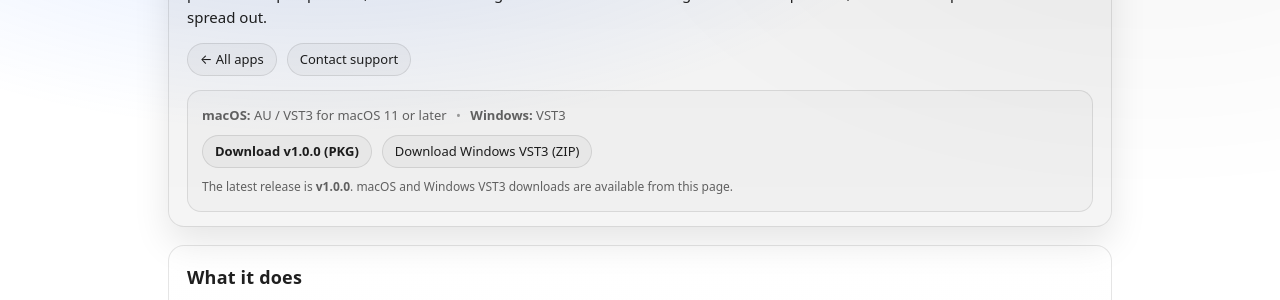
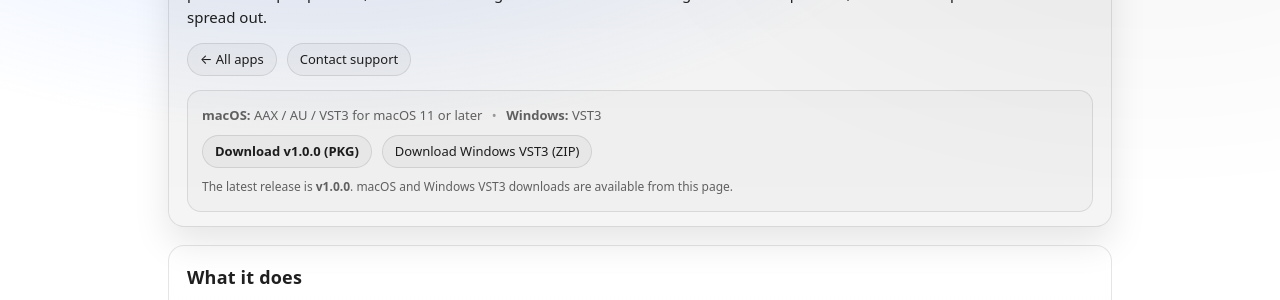
Before and after one commit to bitterapple/bitterapple.github.io, a Jekyll site: the page built from support/PanBlur/index.html, in a window 1280 px wide and 900 px high. Shown: the part 196-496 px from the top of the window. Built offline with Jekyll 4.4.1, drawn with Linux system fonts in a browser that asks for light colours.

Commit message:
PanBlur 1.0

```diff
--- a/support/PanBlur/index.html
+++ b/support/PanBlur/index.html
@@ -39,7 +39,9 @@ favicon: "/support/PanBlur/img/icon.png"
 
   <div class="nav">
     <a class="btn" href="{{ '/' | relative_url }}">← All apps</a>
-    <a class="btn" href="mailto:kjdevapphelp@gmail.com?subject=PanBlur%20Support"
+    <a
+      class="btn"
+      href="mailto:kjdevapphelp@gmail.com?subject=PanBlur%20Support"
       >Contact support</a
     >
   </div>
@@ -55,7 +57,7 @@ favicon: "/support/PanBlur/img/icon.png"
   >
     <div class="card" style="margin: 0">
       <div class="muted" style="font-size: 13px">
-        <strong>macOS:</strong> AU / VST3 for macOS 11 or later
+        <strong>macOS:</strong> AAX / AU / VST3 for macOS 11 or later
         <span style="opacity: 0.6; padding: 0 6px">•</span>
         <strong>Windows:</strong> VST3
       </div>
@@ -161,7 +163,9 @@ favicon: "/support/PanBlur/img/icon.png"
       style="margin: 10px 0 0; padding-left: 18px; font-size: 13px"
     >
       <li>Spatial blur for panned mono sources.</li>
-      <li>Master-insert workflow for softening multiple panned tracks together.</li>
+      <li>
+        Master-insert workflow for softening multiple panned tracks together.
+      </li>
     </ul>
   </div>
 </section>
@@ -171,7 +175,8 @@ favicon: "/support/PanBlur/img/icon.png"
   <ul class="muted" style="margin: 0; padding-left: 18px; font-size: 13px">
     <li><strong>macOS 11 or later</strong> for the macOS installer.</li>
     <li>
-      A plug-in host that supports <strong>AU</strong> or <strong>VST3</strong>.
+      A plug-in host that supports <strong>AAX</strong> or
+      <strong>AU</strong> or <strong>VST3</strong>.
     </li>
     <li>Installer: <code>PanBlur_1.0.0.pkg</code></li>
     <li>Windows package: <code>PanBlur-windows-vst3.zip</code></li>
```
